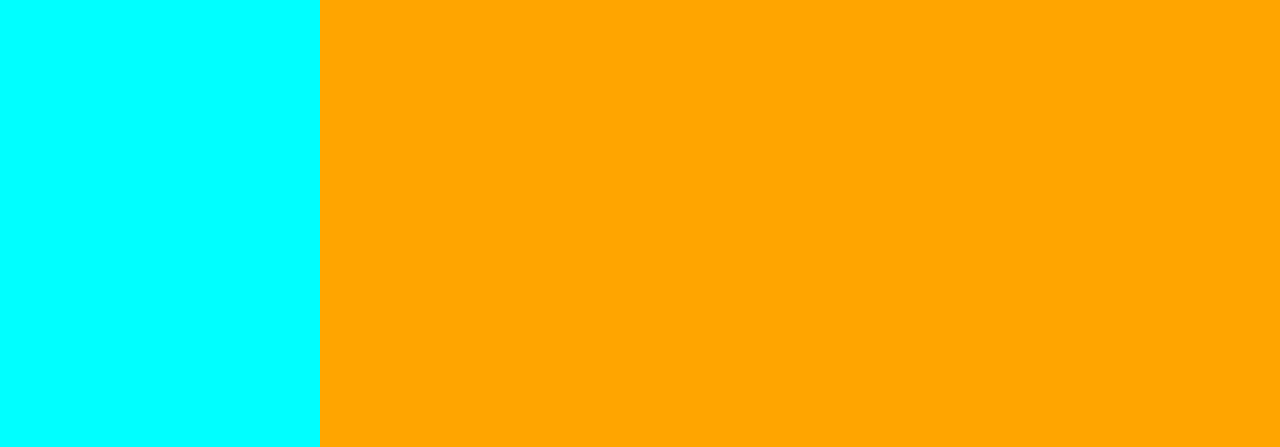
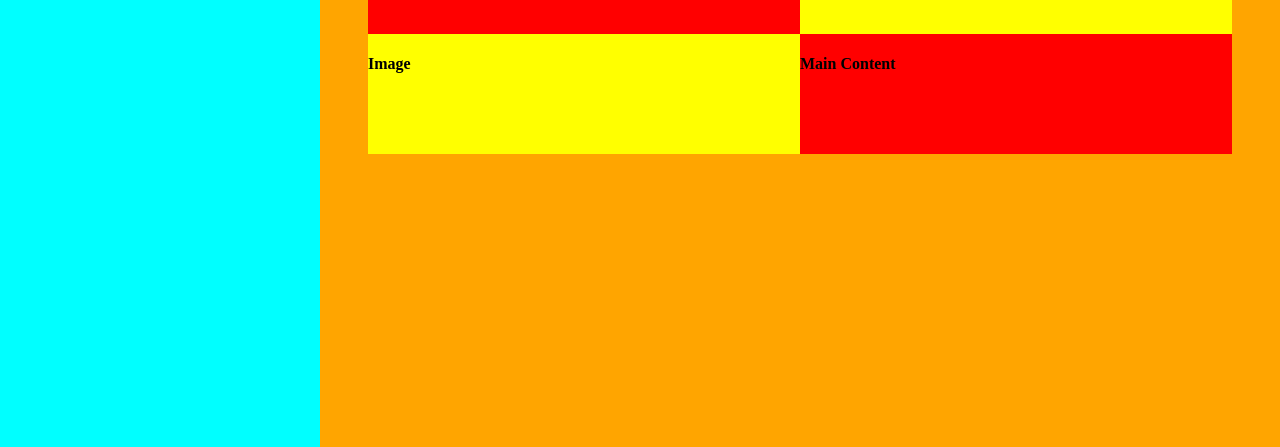
Before and after one commit to mikecal28/react-article-page, a React app: page / in a window 1280 px wide. Shown: the part 353-800 px from the top of the page. Built offline with nearby package versions, Linux system fonts and the light colour scheme.

Commit message:
adds basic styles and MainContent Component

```diff
--- a/src/components/ArticleContainer.js
+++ b/src/components/ArticleContainer.js
@@ -17,6 +17,12 @@ export default class ArticleContainer extends Component {
         <h2>Header</h2>
         <h3>Subheader</h3>
         <MainContent />
+        <div className="mixed-content">
+          <MainContent />
+          <h4>Image</h4>
+          <h4>Image</h4>
+          <MainContent />
+        </div>
       </div>
     );
   }
--- a/src/components/MainContent.js
+++ b/src/components/MainContent.js
@@ -12,7 +12,7 @@ export default class MainContent extends Component {
   render() {
     return (
       <div className="main-content">
-        <h1>Main Content</h1>
+        <h4>Main Content</h4>
       </div>
     );
   }
--- a/src/styles/app.css
+++ b/src/styles/app.css
@@ -25,3 +25,12 @@ body {
   align-items: center;
   flex-direction: column;
 }
+
+.mixed-content {
+  width: 90%;
+  height: 30%;
+  background-color: yellow;
+  display: grid;
+  grid-template-columns: 1fr 1fr;
+  grid-template-rows: 1fr 1fr;
+}
--- a/src/styles/main-content.css
+++ b/src/styles/main-content.css
@@ -0,0 +1,3 @@
+.main-content {
+  background-color: red;
+}
```
Also changed, not shown: README.md.
